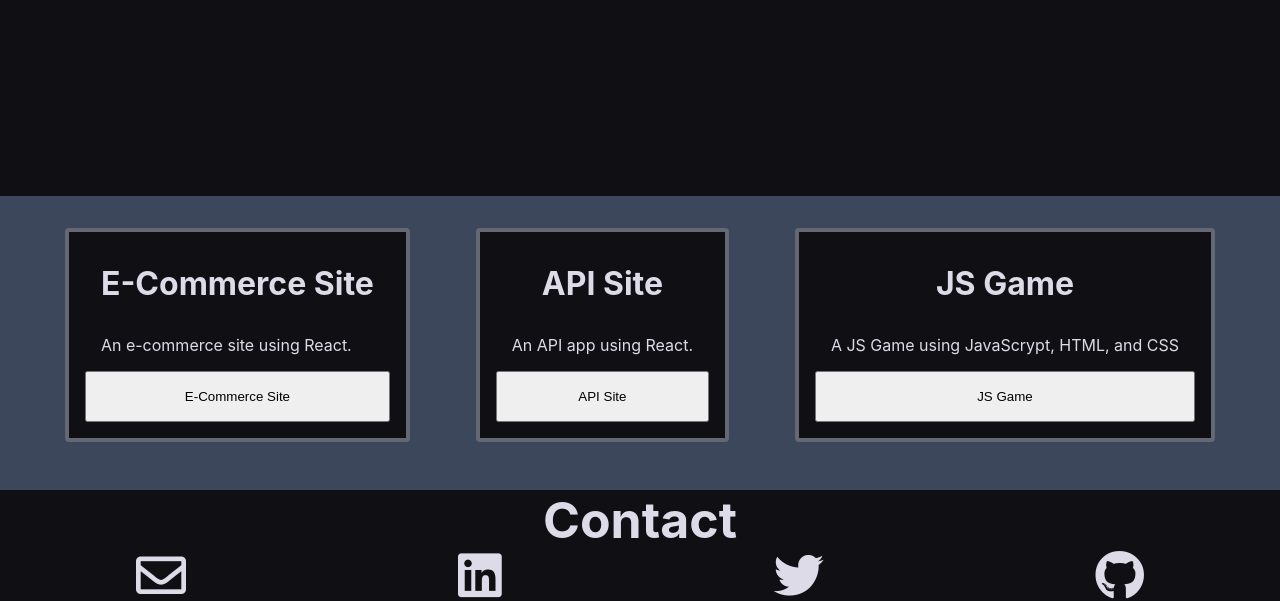
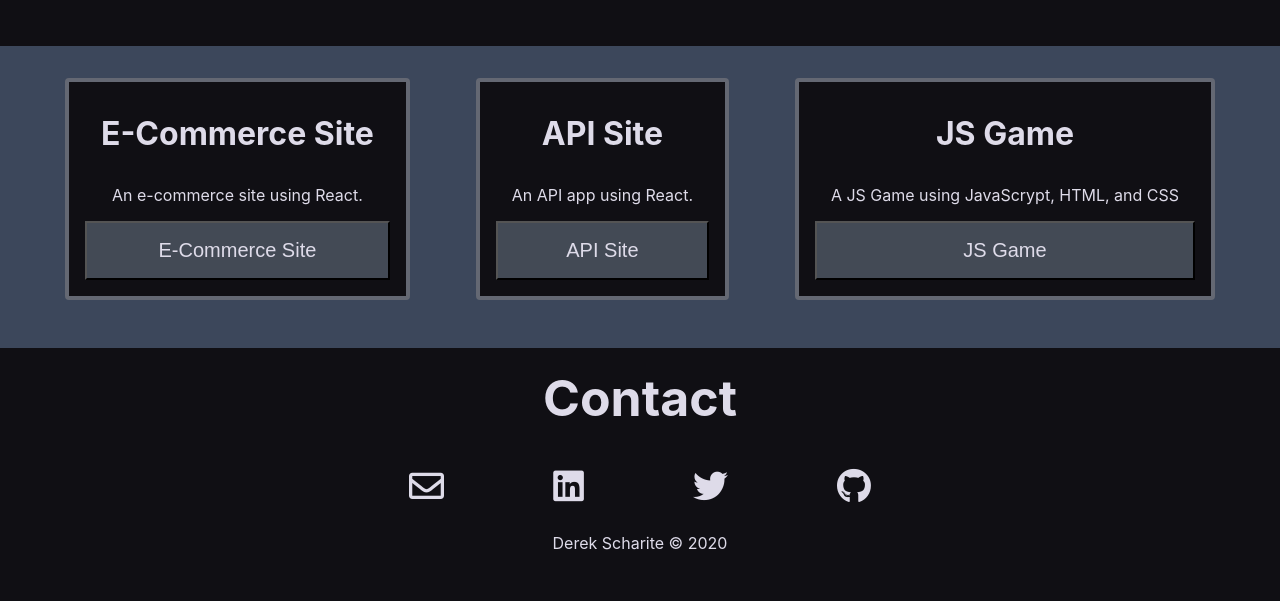
Before and after one commit to Scharite13/Portfolio2, a React (Create React App) app: page / in a window 1280 px wide. Shown: the part 1072-1673 px from the top of the page. After the commit the page ends 1635 px from the top, so only its background shows below. Built offline with nearby package versions, Linux system fonts and the light colour scheme.

Commit message:
Added footer component added media query for mobil views

```diff
--- a/src/App.js
+++ b/src/App.js
@@ -5,6 +5,7 @@ import Hero from './components/Hero/Hero';
 import AboutMe from './components/About me/AboutMe';
 import ProjectList from './components/ProjectList/ProjectList';
 import Contact from './components/Contact/Contact';
+import Footer from './components/Footer/Footer';
 
 function App() {
   return (
@@ -14,6 +15,7 @@ function App() {
       <AboutMe/>
       <ProjectList/>
       <Contact/>
+      <Footer/>
 
     </div>
   );
--- a/src/components/About me/AboutMe.styles.css
+++ b/src/components/About me/AboutMe.styles.css
@@ -26,7 +26,7 @@
   border-radius: 50%;
 }
 
-@media screen and (max-width: 830px) {
+@media screen and (max-width: 1080px) {
   .about-me-container {
     grid-template-columns: 100%;
   }
--- a/src/components/Contact/Contact.styles.css
+++ b/src/components/Contact/Contact.styles.css
@@ -1,14 +1,23 @@
 .contact-list {
   display: flex;
   justify-content: center;
-  justify-content: space-around;
+  justify-content: space-evenly;
+  padding: 0rem 20rem;
 }
 
 .contact {
   text-align: center;
   font-size: 50px;
+  padding: 20px;
 }
 
 .contact-link {
-  font-size: 50px;
+  font-size: 35px;
+  padding: 20px;
 }
+
+@media screen and (max-width: 805px) {
+  .contact-list {
+    padding: 0 11rem;
+  }
+}
--- /dev/null
+++ b/src/components/Footer/Footer.js
@@ -0,0 +1,13 @@
+import React from 'react';
+import './Footer.styles.css';
+
+
+function Footer() {
+    return (
+        <div className="footer-container">
+            <p className="footer">Derek Scharite &copy; 2020</p>
+        </div>
+    )
+}
+
+export default Footer;
--- /dev/null
+++ b/src/components/Footer/Footer.styles.css
@@ -0,0 +1,4 @@
+.footer {
+  text-align: center;
+  padding: 10px;
+}
--- a/src/components/Navbar/Navbar.js
+++ b/src/components/Navbar/Navbar.js
@@ -17,7 +17,7 @@ class NavBar extends Component {
         <div className="parent">
             <div className='navbar-container'>
                <div className='logo'>
-                    Derek Scharite
+                    <a href="#hero">Derek Scharite</a>
                </div>
                <div className='menu-icon' onClick={this.handleClick}>
                <i className={ this.state.clicked ? 'fas fa-times' : 'fas fa-bars'}></i>
--- a/src/components/Navbar/Navbar.styles.css
+++ b/src/components/Navbar/Navbar.styles.css
@@ -35,7 +35,7 @@
 }
 
 .nav-list-item:hover {
-  background-color: rgb(51, 94, 51);
+  background-color: #434a55;
   border-radius: 4px;
   transition: all 0.2s ease-out;
 }
@@ -99,7 +99,7 @@ a:visited {
   }
 
   .nav-list-item:hover {
-    background-color: rgb(51, 94, 51);
+    background-color: #434a55;
     border-radius: 0;
   }
 
--- a/src/components/ProjectCard/ProjectCard.styles.css
+++ b/src/components/ProjectCard/ProjectCard.styles.css
@@ -14,9 +14,18 @@
 }
 
 .project-description {
+  text-align: center;
   padding: 1rem;
 }
 
 .project-link {
+  background-color: #434a55;
+  color: rgb(222, 219, 233);
   padding: 1rem;
+  font-size: 20px;
 }
+
+.project-link:hover {
+  background-color: #3c475b;
+  cursor: pointer;
+}
--- a/src/components/ProjectList/ProjectList.styles.css
+++ b/src/components/ProjectList/ProjectList.styles.css
@@ -2,9 +2,14 @@
   display: flex;
   flex-direction: row;
   justify-content: space-around;
-  margin-top: 150px;
   background-color: #3c475b;
   padding: 2rem;
+}
+
+@media screen and (max-width: 1080px) {
+  .project-container {
+    flex-direction: column;
+  }
 }
 
 /* #3c475b */
```
